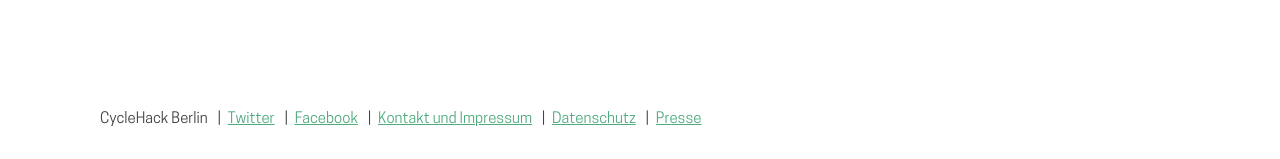
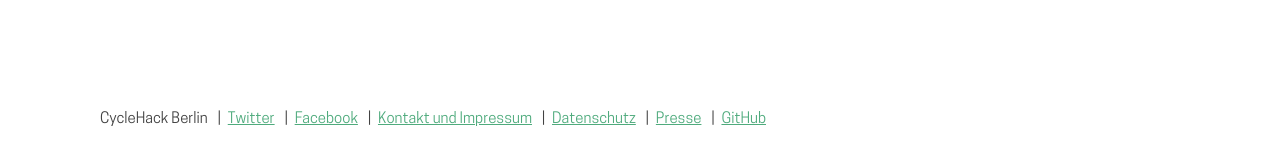
Before and after one commit to sjockers/cyclehackberlin.de, a Jekyll site: the page built from index.md, in a window 1280 px wide and 900 px high, scrolled down 3192 px. Shown: the part 738-897 px from the top of the window. Built offline with Jekyll 4.4.1, drawn with Linux system fonts in a browser that asks for light colours.

Commit message:
Add GitHub Link to Footer
This way contributors can find the GitHub Repository more easily.

```diff
--- a/_includes/footer.html
+++ b/_includes/footer.html
@@ -7,6 +7,7 @@
       <li><a href="/kontakt.html">Kontakt und Impressum</a></li>
       <li><a href="/datenschutz.html">Datenschutz</a></li>
       <li><a href="/presse.html">Presse</a></li>
+      <li><a href="https://github.com/sjockers/cyclehackberlin.de/">GitHub</a></li>
     </ul>
   </footer>
 </div>
```
